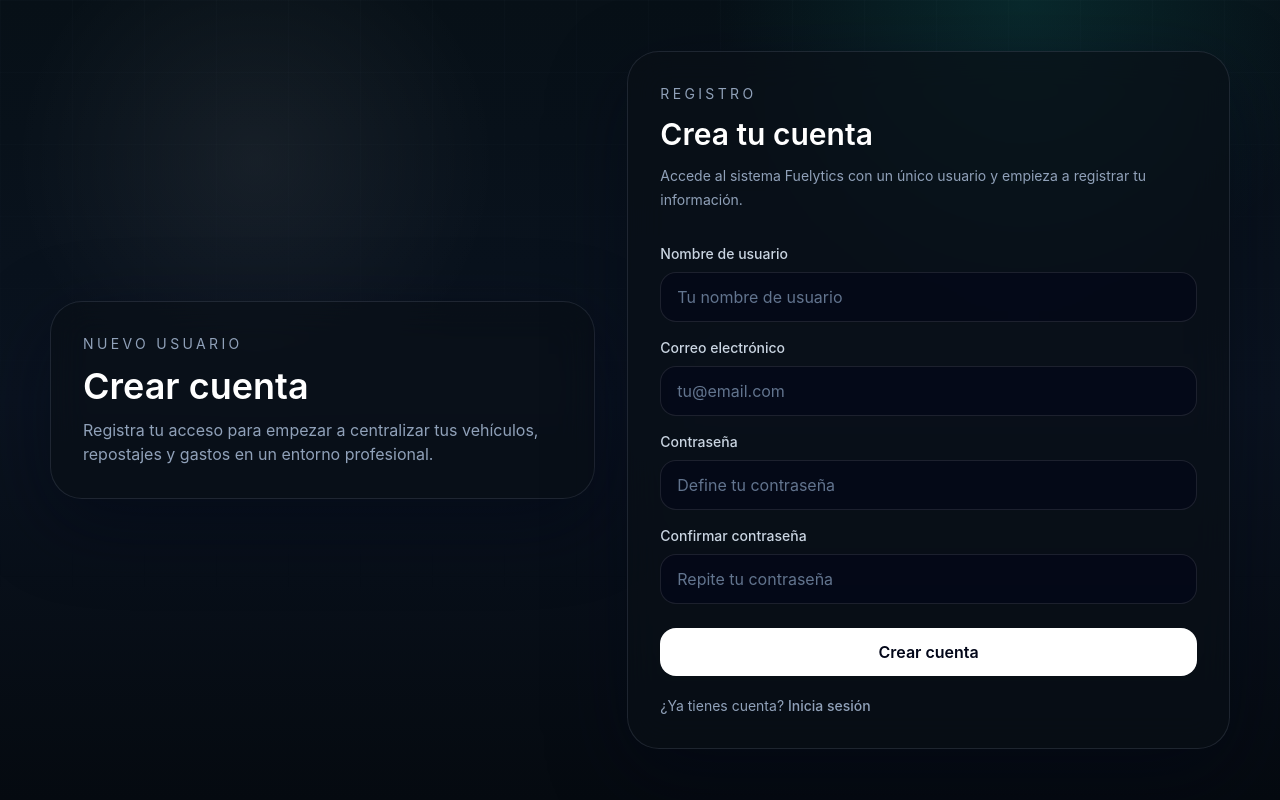
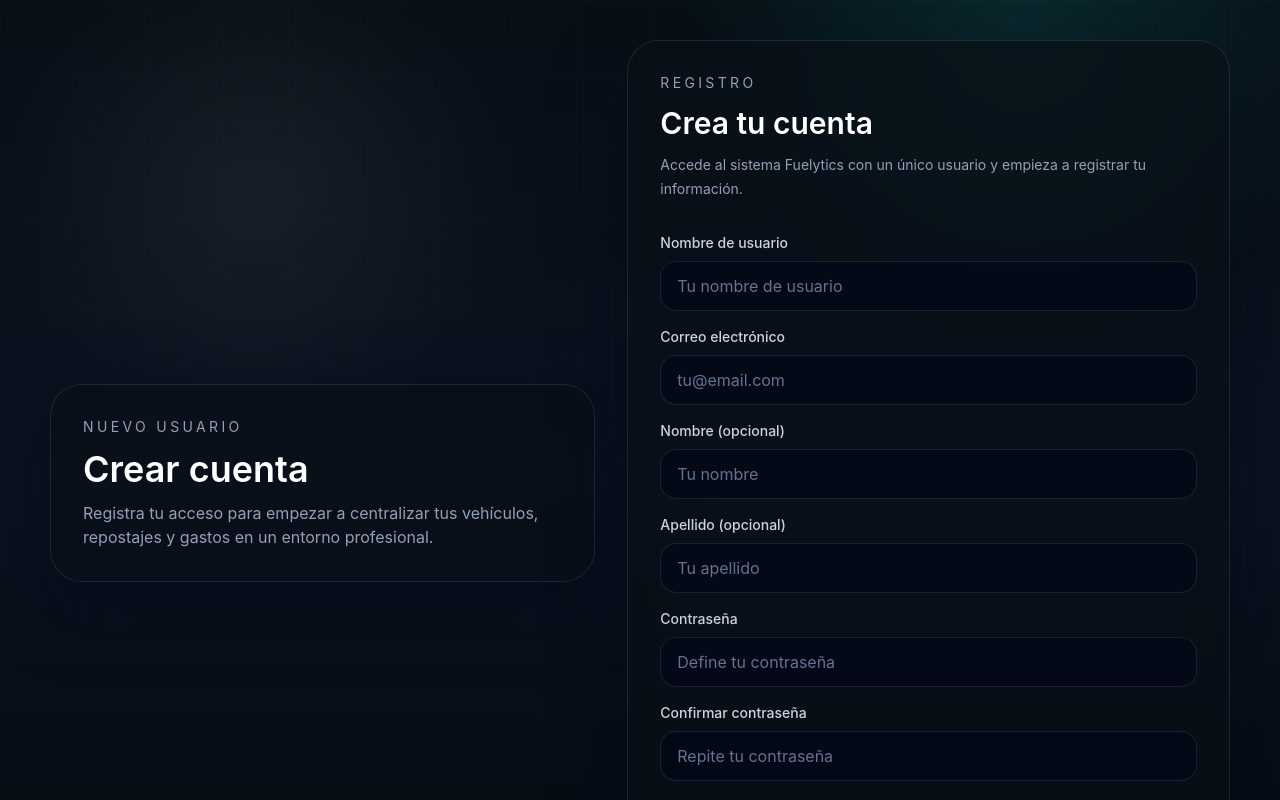
Before and after one commit to DavidCambra18/fuelytics, a React (Vite) app in the folder frontend/: page /register in a window 1280 px wide. Shown: the top 800 px of the page. Built offline with nearby package versions, Linux system fonts and the light colour scheme; no server answers.

Commit message:
feat: añado campos nombre y apellidos

```diff
--- a/frontend/src/pages/Register.jsx
+++ b/frontend/src/pages/Register.jsx
@@ -7,6 +7,8 @@ export default function Register() {
   const [email, setEmail] = useState("");
   const [password, setPassword] = useState("");
   const [confirmPassword, setConfirmPassword] = useState("");
+  const [firstName, setFirstName] = useState("");
+  const [lastName, setLastName] = useState("");
   const [errorMessage, setErrorMessage] = useState("");
   const [submitting, setSubmitting] = useState(false);
 
@@ -24,9 +26,15 @@ export default function Register() {
     setSubmitting(true);
 
     try {
+      const body = { username, email, password };
+      const fn = firstName?.trim();
+      const ln = lastName?.trim();
+      if (fn) body.firstName = fn;
+      if (ln) body.lastName = ln;
+
       const res = await apiFetch("/api/users/register", {
         method: "POST",
-        body: { username, email, password },
+        body,
       });
 
       if (!res.ok) {
@@ -93,6 +101,26 @@ export default function Register() {
             </label>
 
             <label className="block">
+              <span className="mb-2 block text-sm font-medium text-slate-300">Nombre (opcional)</span>
+              <input
+                className="w-full rounded-2xl border border-white/10 bg-slate-950/60 px-4 py-3 text-white outline-none transition placeholder:text-slate-500 focus:border-teal-300/50 focus:ring-2 focus:ring-teal-300/20"
+                placeholder="Tu nombre"
+                onChange={(e) => setFirstName(e.target.value)}
+                value={firstName}
+              />
+            </label>
+
+            <label className="block">
+              <span className="mb-2 block text-sm font-medium text-slate-300">Apellido (opcional)</span>
+              <input
+                className="w-full rounded-2xl border border-white/10 bg-slate-950/60 px-4 py-3 text-white outline-none transition placeholder:text-slate-500 focus:border-teal-300/50 focus:ring-2 focus:ring-teal-300/20"
+                placeholder="Tu apellido"
+                onChange={(e) => setLastName(e.target.value)}
+                value={lastName}
+              />
+            </label>
+
+            <label className="block">
               <span className="mb-2 block text-sm font-medium text-slate-300">Contraseña</span>
               <input
                 type="password"
```
Also changed, not shown: 2 other files (tests, documents, lock files or other folders).
